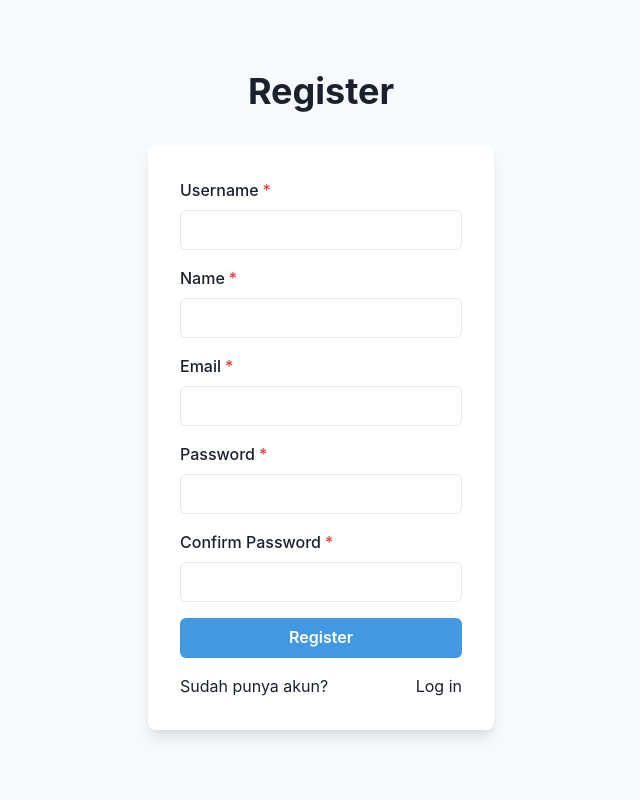
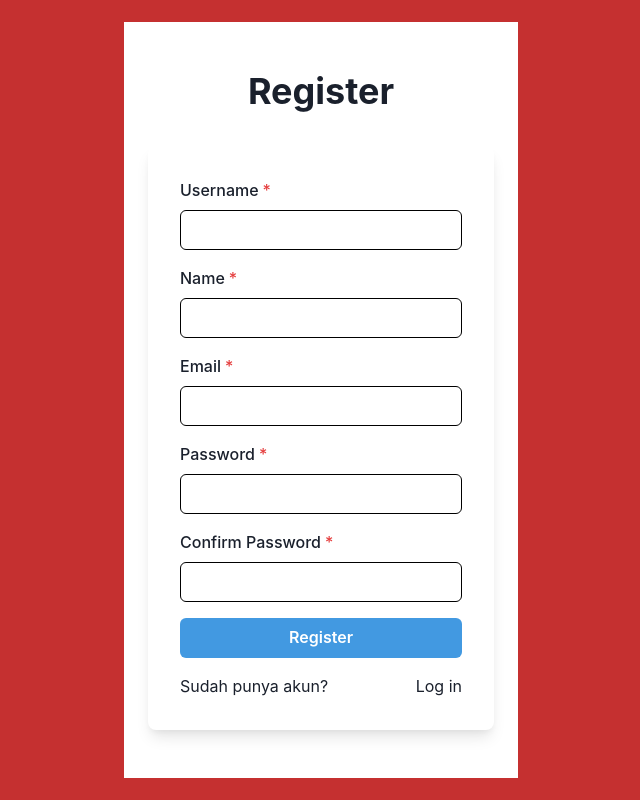
Before and after one commit to IF3110-2023-02-36/Client-SPA, a React (Vite) app: page /Register in a window 1280 px wide. Shown: the whole page, without its empty margins (319-959 px from the left). Built offline with nearby package versions, Linux system fonts and the light colour scheme.

Commit message:
style: login contranst

```diff
--- a/src/components/Login.tsx
+++ b/src/components/Login.tsx
@@ -61,8 +61,10 @@ export default function Login() {
       minH={'100vh'}
       align={'center'}
       justify={'center'}
-      bg={useColorModeValue('gray.50', 'gray.800')}>
-      <Stack spacing={8} mx={'auto'} maxW={'lg'} py={12} px={6}>
+      bg={useColorModeValue('red.600', 'white')}>
+      <Stack spacing={8} mx={'auto'} maxW={'lg'} py={12} px={6}
+        bg={useColorModeValue('white', 'gray.700')}
+        >
         <Stack align={'center'}>
           <Heading fontSize={'4xl'}>Login</Heading>
         </Stack>
@@ -75,12 +77,20 @@ export default function Login() {
             <Stack spacing={4}>
               <FormControl id="username" isRequired isInvalid={!usernameValid} onBlur={revalidateUsername}>
                 <FormLabel>Username</FormLabel>
-                <Input name="username" type="text" value={formData.username} onChange={handleChange}/>
+                <Input name="username" type="text"
+                  value={formData.username}
+                  onChange={handleChange}
+                  borderColor={"black"}
+                  />
                 <FormErrorMessage>Username is not exist</FormErrorMessage>
               </FormControl>
               <FormControl id="password" isRequired isInvalid={!passwordValid}>
                 <FormLabel>Password</FormLabel>
-                <Input name="password" type="password" value={formData.password} onChange={(e) => {handleChange(e);setPasswordValid(true);}}/>
+                <Input name="password" type="password"
+                  value={formData.password}
+                  onChange={(e) => {handleChange(e);setPasswordValid(true);}}
+                  borderColor={"black"}
+                  />
                 <FormErrorMessage>Wrong password</FormErrorMessage>
               </FormControl>
               <Button
--- a/src/components/Register.tsx
+++ b/src/components/Register.tsx
@@ -75,8 +75,10 @@ export default function Register() {
       minH={'100vh'}
       align={'center'}
       justify={'center'}
-      bg={useColorModeValue('gray.50', 'gray.800')}>
-      <Stack spacing={8} mx={'auto'} maxW={'lg'} py={12} px={6}>
+      bg={useColorModeValue('red.600', 'white')}>
+      <Stack spacing={8} mx={'auto'} maxW={'lg'} py={12} px={6}
+        bg={useColorModeValue('white', 'gray.700')}
+        >
         <Stack align={'center'}>
           <Heading fontSize={'4xl'}>Register</Heading>
         </Stack>
@@ -89,25 +91,45 @@ export default function Register() {
             <Stack spacing={4}>
               <FormControl id="username" isRequired isInvalid={!usernameValid} onBlur={revalidateUsername}>
                 <FormLabel>Username</FormLabel>
-                <Input name="username" type="text" value={formData.username} onChange={handleChange}/>
+                <Input name="username" type="text"
+                  value={formData.username}
+                  onChange={handleChange}
+                  borderColor={"black"}
+                  />
                 <FormErrorMessage>Username already used</FormErrorMessage>
               </FormControl>
               <FormControl id="name" isRequired>
                 <FormLabel>Name</FormLabel>
-                <Input name="name" type="text" value={formData.name} onChange={handleChange}/>
+                <Input name="name" type="text"
+                  value={formData.name}
+                  onChange={handleChange}
+                  borderColor={"black"}
+                  />
               </FormControl>
               <FormControl id="email" isRequired isInvalid={!emailValid} onBlur={revalidateEmail}>
                 <FormLabel>Email</FormLabel>
-                <Input name="email" type="email" value={formData.email} onChange={handleChange}/>
+                <Input name="email" type="email"
+                  value={formData.email}
+                  onChange={handleChange}
+                  borderColor={"black"}
+                  />
                 <FormErrorMessage>Email already used</FormErrorMessage>
               </FormControl>
               <FormControl id="password" isRequired>
                 <FormLabel>Password</FormLabel>
-                <Input name="password" type="password" value={formData.password} onChange={handleChange}/>
+                <Input name="password" type="password"
+                  value={formData.password}
+                  onChange={handleChange}
+                  borderColor={"black"}
+                  />
               </FormControl>
               <FormControl id="confirmPassword" isRequired isInvalid={!passwordValid} onBlur={revalidatePassword}>
                 <FormLabel>Confirm Password</FormLabel>
-                <Input name="confirmPassword" type="password" value={formData.confirmPassword} onChange={handleChange}/>
+                <Input name="confirmPassword" type="password"
+                  value={formData.confirmPassword}
+                  onChange={handleChange}
+                  borderColor={"black"}
+                  />
                 <FormErrorMessage>Password is not same</FormErrorMessage>
               </FormControl>
               <Button
```
